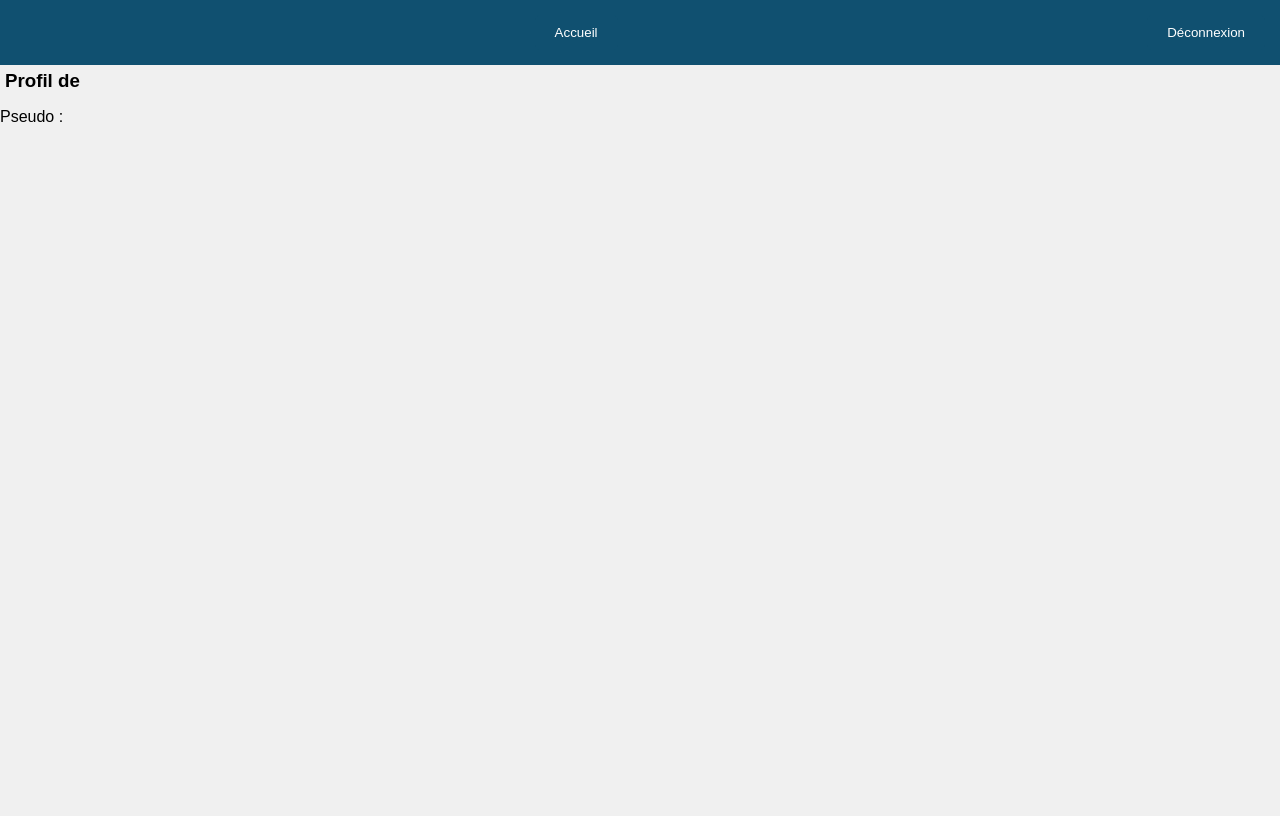
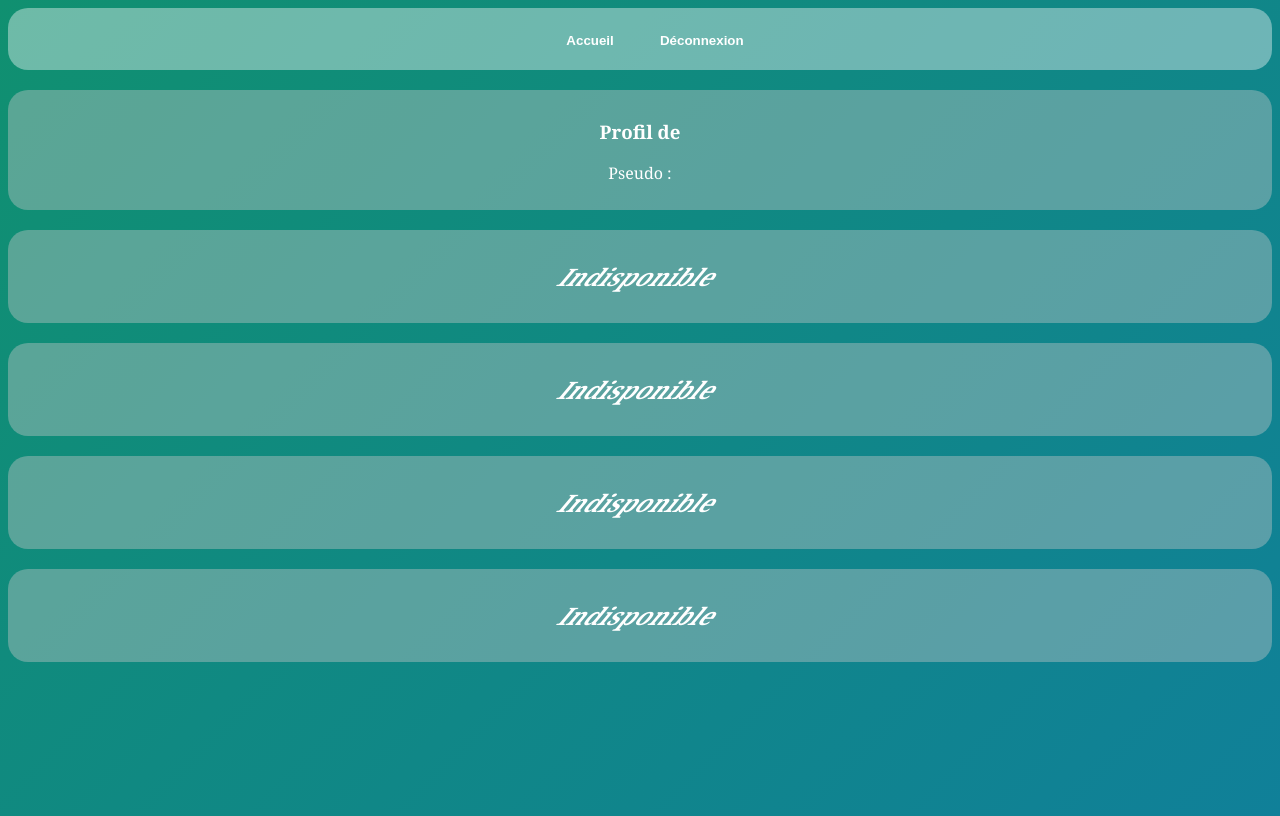
Before and after one commit to Exau2010/Discussion-, a website: page profile.html in a window 1280 px wide. Drawn offline with Linux system fonts and the light colour scheme.

Commit message:
Update profile.html

```diff
--- a/profile.html
+++ b/profile.html
@@ -1,10 +1,63 @@
 <!DOCTYPE html>
 <html lang="fr">
 <head>
-<meta name="viewport" content="width=device-width, initial-scale=1.0">
 <meta charset="UTF-8">
-<title>Profil</title>
-<link rel="stylesheet" href="style.css">
+<meta name="viewport" content="width=device-width, initial-scale=1">
+<title>JEXREY Profil</title>
+<style>
+  body {
+    align-items: center;
+ text-align: center;
+  background: linear-gradient(135deg, #109070, #108099);
+  min-height: 100vh;
+  background-size: cover;
+  background-position: center;
+  font-family: Cambria, sans-serif;
+  }
+
+  header {
+  background: rgba(250, 250, 250, 0.4);
+  padding: 20px;
+  wrap: 20px;
+  color: white;
+  font-weight: bold;
+  border-radius: 20px;
+  }
+
+  header button {
+    background: none;
+    margin-left: 30px;
+    border: none;
+    color: white;
+    font-weight: bold;
+  }
+
+  #user {
+    font-weight: bold;
+    color: #109070;
+  }
+
+  section {
+    margin-top: 20px;
+    border-radius: 20px;
+    background: rgba(200, 200, 200, 0.4);
+    color: white;
+    padding: 10px;
+  }
+
+  .indispo {
+    margin-top: 20px;
+    border-radius: 20px;
+    background: rgba(200, 200, 200, 0.4);
+    color: white;
+    padding: 10px;
+
+  }
+
+  .indispo h2{
+    transform: skew(-40deg);
+  }
+</style>
 </head>
 <body>
 <header>
@@ -18,6 +71,22 @@
   <p>Pseudo : <span id="profileUsername"></span></p>
 </section>
 
+<div class="indispo">
+  <h2>Indisponible</h2>
+</div>
+
+<div class="indispo">
+  <h2>Indisponible</h2>
+</div>
+
+<div class="indispo">
+  <h2>Indisponible</h2>
+</div>
+
+<div class="indispo">
+  <h2>Indisponible</h2>
+</div>
+
 <script src="script.js"></script>
 </body>
-                                                </html>
+                      </html>
```
